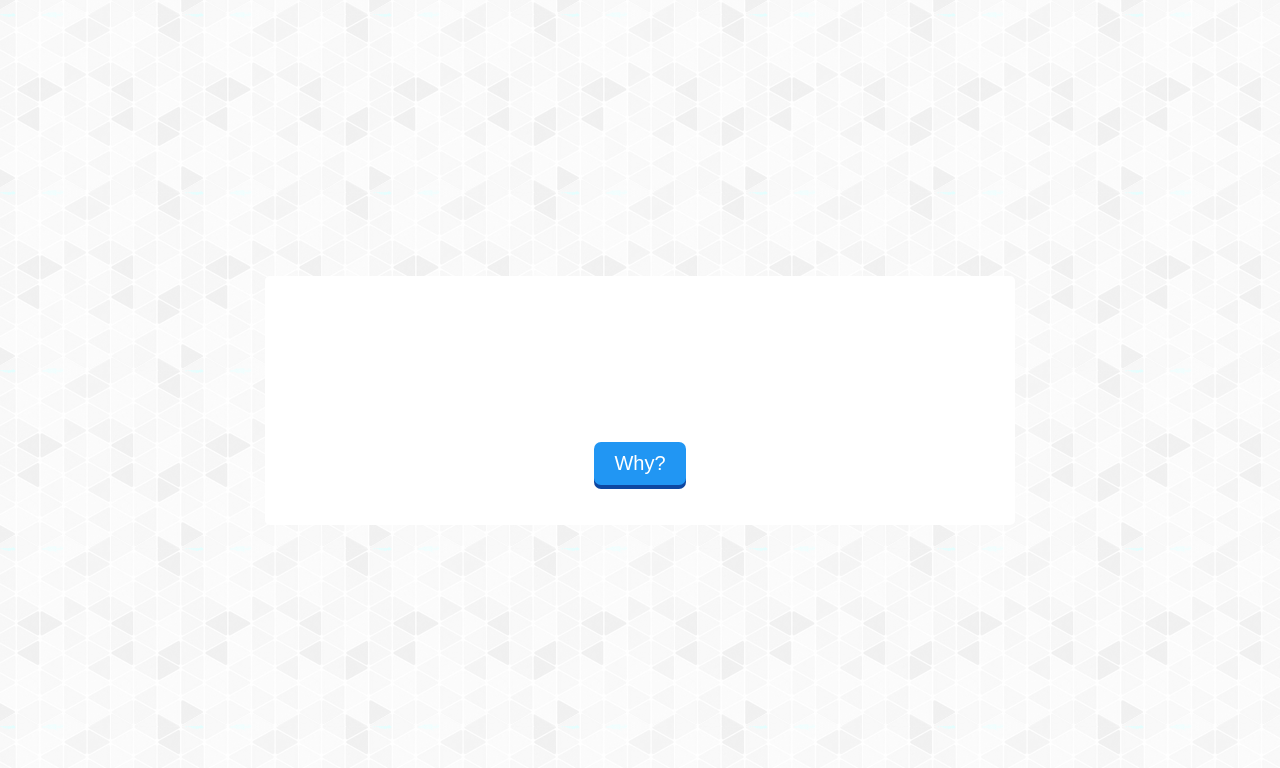
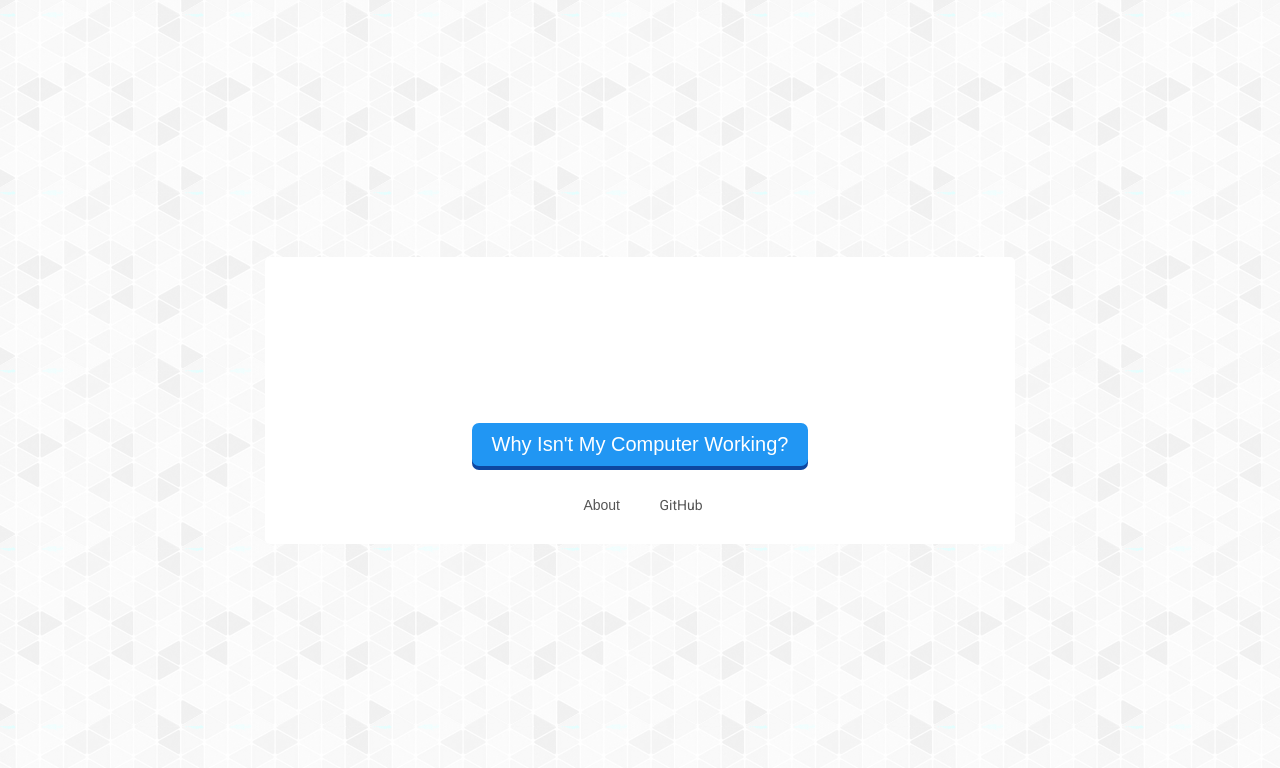
Before and after one commit to ava-cassiopeia/computer-problems, a website: page index.html in a window 1280 px wide. Drawn offline with nearby package versions, Linux system fonts and the light colour scheme; files that its build step writes are made by us from their sources.

Commit message:
Added some more links, made more screen-reader friendly

```diff
--- a/app.js
+++ b/app.js
@@ -55,4 +55,5 @@
     fullPhrase = jsUcFirst(fullPhrase);
 
     outputElement.innerHTML = fullPhrase;
+    outputElement.focus();
 }
--- a/index.html
+++ b/index.html
@@ -25,9 +25,17 @@
             <div class="output" id="output" tabindex="-1">&nbsp;</div>
             <div class="btn-wrapper">
                 <button class="btn-main" onclick="generatePhrase()" tabindex="0">
-                    Why?
+                    Why Isn't My Computer Working?
                 </button>
             </div>
+            <footer class="footer">
+                <button class="link">
+                    About
+                </button>
+                <a class="link" href="https://github.com/aeolingamenfel/computer-problems">
+                    GitHub
+                </a>
+            </footer>
         </div>
     </body>
 </html>
--- a/sass/app.scss
+++ b/sass/app.scss
@@ -67,3 +67,26 @@
         background: $color_mtrl_blue_light;
     }
 }
+
+.footer {
+    $_font_size: 14px;
+
+    padding: 10px 0;
+    box-sizing: border-box;
+    font-size: $_font_size;
+    text-align: center;
+
+    .link {
+        color: #555;
+        text-decoration: none;
+        background: none;
+        border: none;
+        font-size: $_font_size;
+        margin: 0 15px;
+
+        &:hover {
+            text-decoration: underline;
+            cursor: pointer;
+        }
+    }
+}
```
